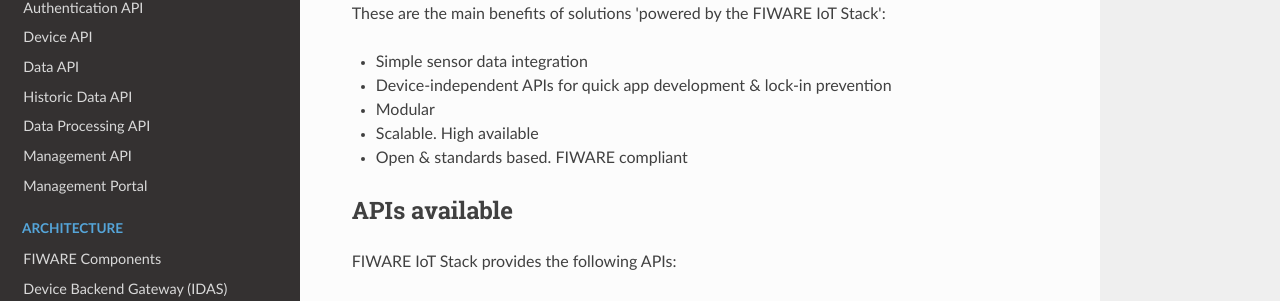
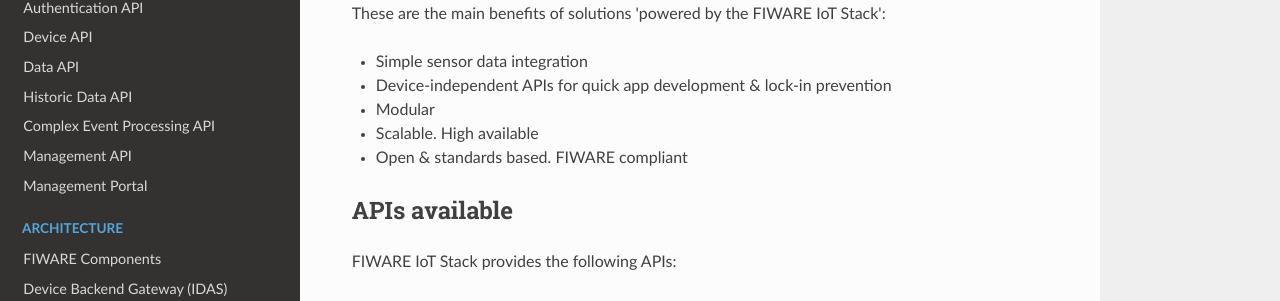
Before and after one commit to telefonicaid/thinking-cities, an MkDocs documentation site: the page built from docs/index.md, in a window 1280 px wide. Shown: the part 217-518 px from the top of the page. Built offline with MkDocs 1.6.1, drawn with Linux system fonts in a browser that asks for light colours; nearby versions of some CDN libraries; old or Windows-style settings are respelled for this version of MkDocs.

Commit message:
Update mkdocs.yml

```diff
--- a/mkdocs.yml
+++ b/mkdocs.yml
@@ -15,7 +15,7 @@
     - 'Device API': 'device_api.md'
     - 'Data API': 'data_api.md'
     - 'Historic Data API': 'historicdata_api.md'
-    - 'Data Processing API': 'dataprocessing_api.md'
+    - 'Complex Event Processing API': 'dataprocessing_api.md'
     - 'Management API': 'management_api.md'
   - 'Management Portal': 'portal.md'
   - 'Architecture':
```
